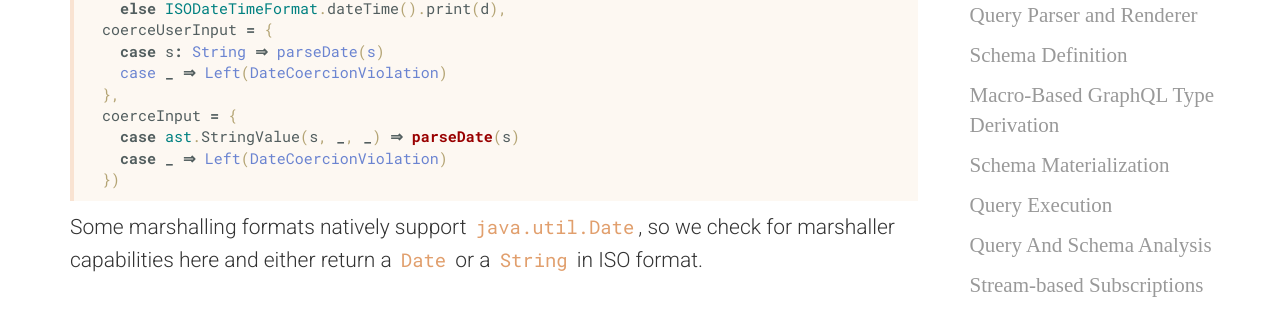
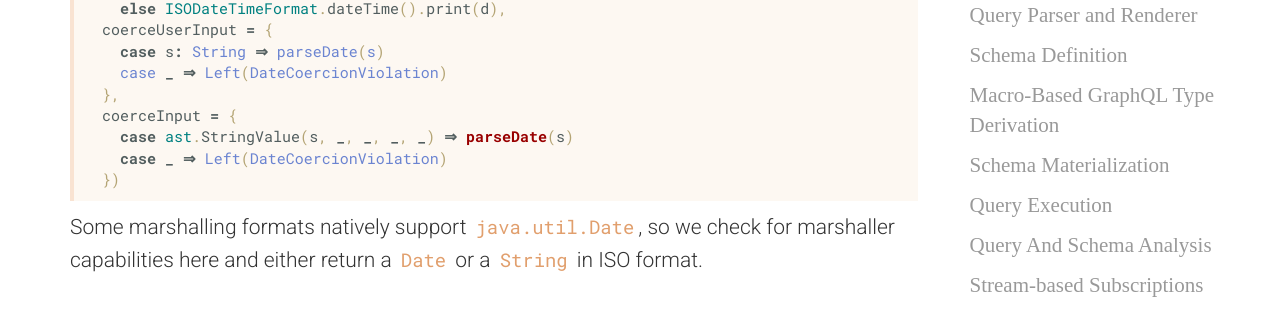
Before and after one commit to sangria-graphql/sangria-graphql.github.io, a Jekyll site: the page built from learn.md, in a window 1280 px wide and 900 px high, scrolled down 67536 px. Shown: the part 134-446 px from the top of the window. Built offline with Jekyll 4.4.1, drawn with Linux system fonts in a browser that asks for light colours.

````diff
--- a/learn.md
+++ b/learn.md
@@ -2687,7 +2687,7 @@ val DateTimeType = ScalarType[DateTime]("DateTime",
     case _ ⇒ Left(DateCoercionViolation)
   },
   coerceInput = {
-    case ast.StringValue(s, _, _) ⇒ parseDate(s)
+    case ast.StringValue(s, _, _, _, _) ⇒ parseDate(s)
     case _ ⇒ Left(DateCoercionViolation)
   })
 ```
````
